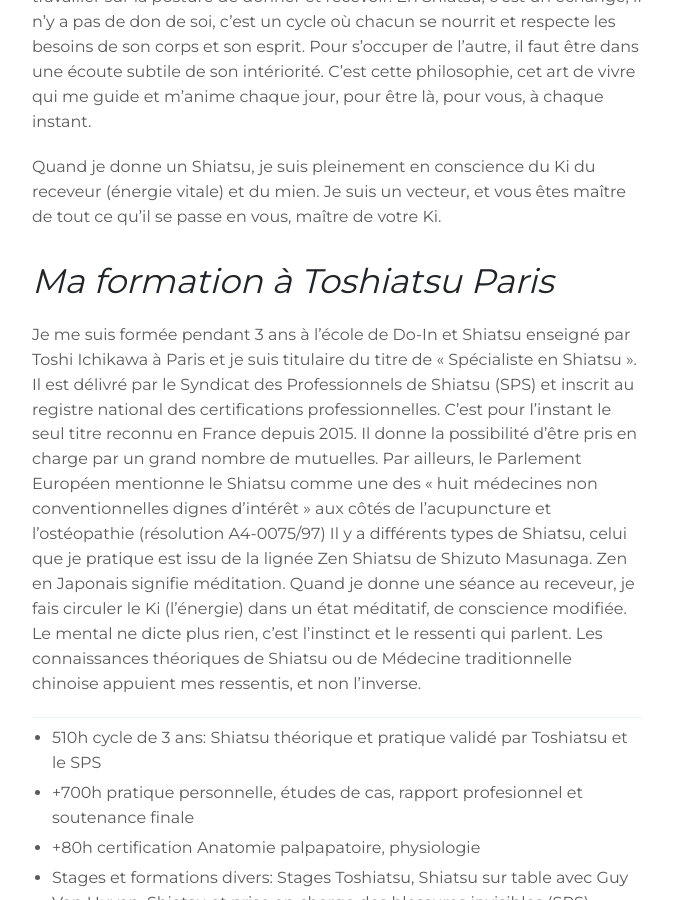
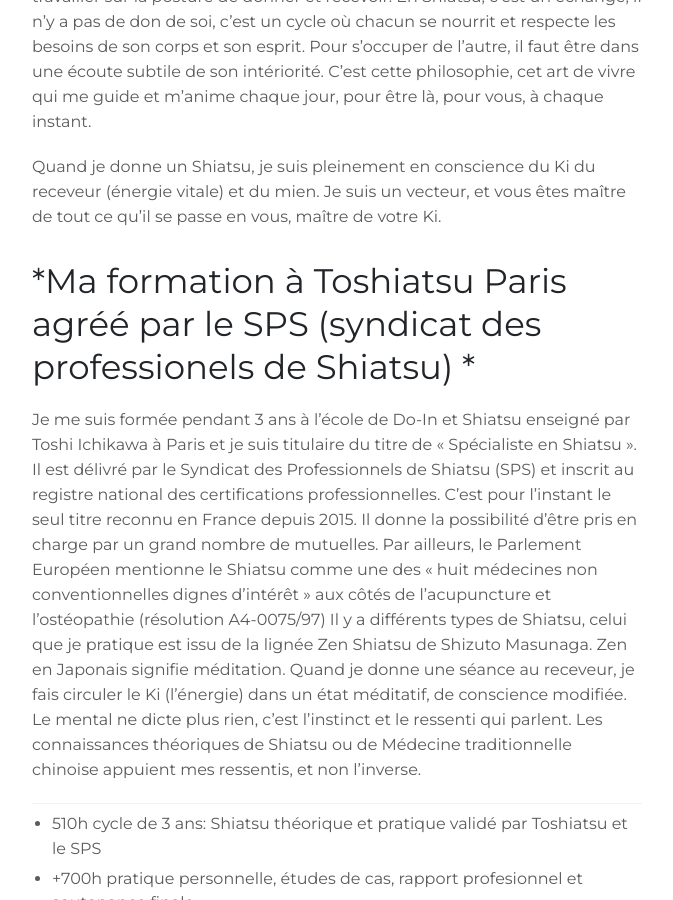
Before and after one commit to lekidejade/beta, a Jekyll site: the page built from qui-suis-je.md, in a window 1280 px wide and 900 px high, scrolled down 952 px. Shown: the whole window, without its empty margins (143-816 px from the left). Built offline with Jekyll 4.4.1, drawn with Linux system fonts in a browser that asks for light colours.

Commit message:
Update qui-suis-je.md

```diff
--- a/qui-suis-je.md
+++ b/qui-suis-je.md
@@ -13,7 +13,7 @@
 Quand je donne un Shiatsu, je suis pleinement en conscience du Ki du receveur (énergie vitale) et du mien. Je suis un vecteur, et vous êtes maître de tout ce qu'il se passe en vous, maître de votre Ki.
 
 
-# *Ma formation à Toshiatsu Paris*
+# *Ma formation à Toshiatsu Paris agréé par le SPS (syndicat des professionels de Shiatsu) *
 
 Je me suis formée pendant 3 ans à l’école de Do-In et Shiatsu enseigné par Toshi Ichikawa à Paris et je suis titulaire du titre de « Spécialiste en Shiatsu ». Il est délivré par le Syndicat des Professionnels de Shiatsu (SPS) et inscrit au registre national des certifications professionnelles. C’est pour l’instant le seul titre reconnu en France depuis 2015. Il donne la possibilité d’être pris en charge par un grand nombre de mutuelles. Par ailleurs, le Parlement Européen mentionne le Shiatsu comme une des « huit médecines non conventionnelles dignes d’intérêt » aux côtés de l’acupuncture et l’ostéopathie (résolution A4-0075/97)
 Il y a différents types de Shiatsu, celui que je pratique est issu de la lignée Zen Shiatsu de Shizuto Masunaga. Zen en Japonais signifie méditation. Quand je donne une séance au receveur, je fais circuler le Ki (l’énergie) dans un état méditatif, de conscience modifiée. Le mental ne dicte plus rien, c’est l’instinct et le ressenti qui parlent. Les connaissances théoriques de Shiatsu ou de Médecine traditionnelle chinoise appuient mes ressentis, et non l’inverse.
```
